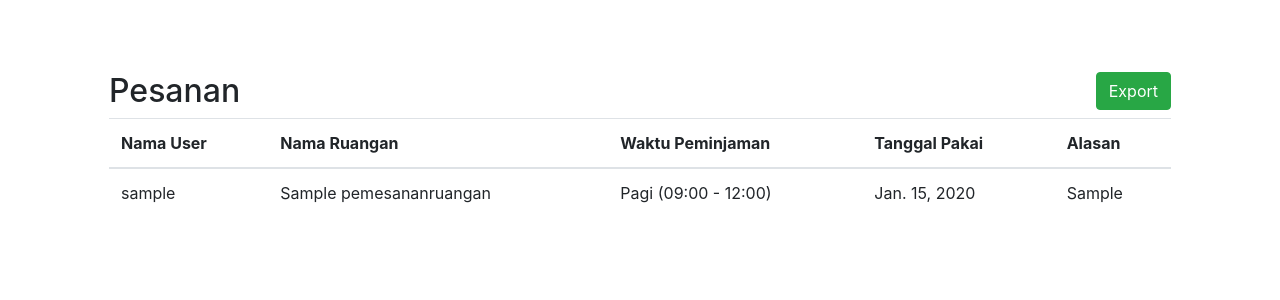
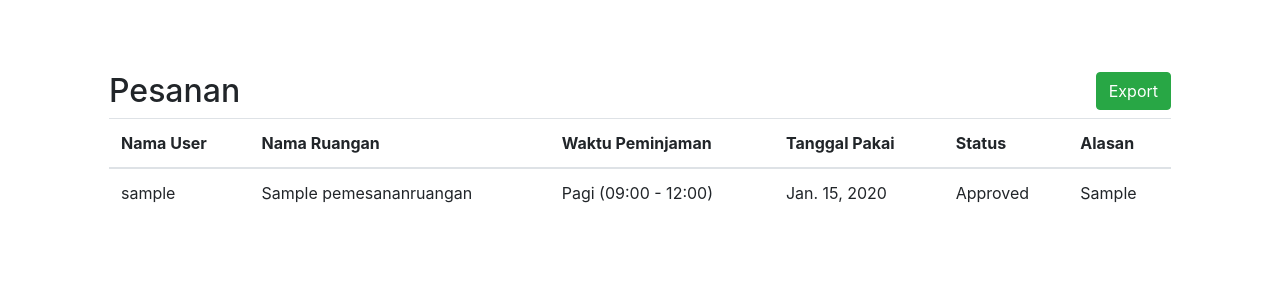
Before and after one commit to Digvolts/RoomScheduling, a Django app: page /history/ in a window 1280 px wide. Shown: the part 56-356 px from the top of the page. Run offline with Django 4.2, Linux system fonts and the light colour scheme; a user stored in the database is signed in; tables that the repository leaves empty hold one stand-in row (values such as "Sample post"); some libraries are stand-ins or nearby versions.

Commit message:
perbaikan history admin_history

```diff
--- a/project1/views.py
+++ b/project1/views.py
@@ -126,17 +126,17 @@ def History(request):
         ws = wb.active
 
         # Menambahkan header
-        ws.append(['Nama Pengguna', 'Nama Ruangan', 'Tanggal Pakai', 'Waktu Peminjaman', 'Alasan'])
+        ws.append(['Nama Pengguna', 'Nama Ruangan', 'Tanggal Pakai', 'Waktu Peminjaman', 'Alasan', 'Status'])
 
         # Ambil data pemesanan dengan alasan yang bukan "-"
-        pesanan_list = PemesananRuangan.objects.exclude(alasan="-")
+        pesanan_list = PemesananRuangan.objects.exclude(status="Proses")
 
         # Menambahkan data pemesanan ke file XLSX
         for pesanan in pesanan_list:
             # Mengambil nama pengguna yang sesuai dari model User (CustomUser jika digunakan)
             username = pesanan.username.username
 
-            ws.append([username, pesanan.nama_ruangan, pesanan.tanggal_pakai, pesanan.get_waktu_peminjaman_display(), pesanan.alasan])
+            ws.append([username, pesanan.nama_ruangan, pesanan.tanggal_pakai, pesanan.get_waktu_peminjaman_display(), pesanan.alasan, pesanan.status])
 
         # Menyimpan file XLSX ke respons
         wb.save(response)
@@ -145,7 +145,7 @@ def History(request):
 
     # Kode untuk menampilkan daftar pesanan jika tautan "Export" tidak ditekan
     form = PemesananRuanganForm()
-    pesanan_list = PemesananRuangan.objects.exclude(alasan="-")
+    pesanan_list = PemesananRuangan.objects.exclude(status="Proses")
 
     return render(request, 'admin/history.html', {'form': form, 'pesanan_list': pesanan_list, 'username': request.user.username})
 
--- a/templates/admin/history.html
+++ b/templates/admin/history.html
@@ -22,6 +22,7 @@
                     <th>Nama Ruangan</th>
                     <th>Waktu Peminjaman</th>
                     <th>Tanggal Pakai</th>
+                    <th>Status</th>
                     <th>Alasan</th>
                 </tr>
             </thead>
@@ -32,6 +33,7 @@
                         <td>{{ pesanan.nama_ruangan }}</td>
                         <td>{{ pesanan.get_waktu_peminjaman_display }}</td>
                         <td>{{ pesanan.tanggal_pakai }}</td>
+                        <td>{{ pesanan.status }}</td>
                         <td>{{ pesanan.alasan }}</td>
                     </tr>
                 {% endfor %}
```
